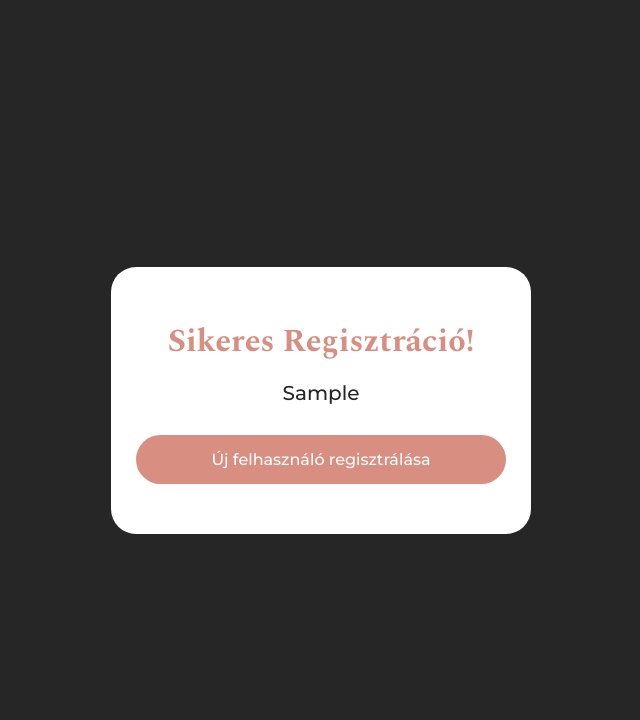
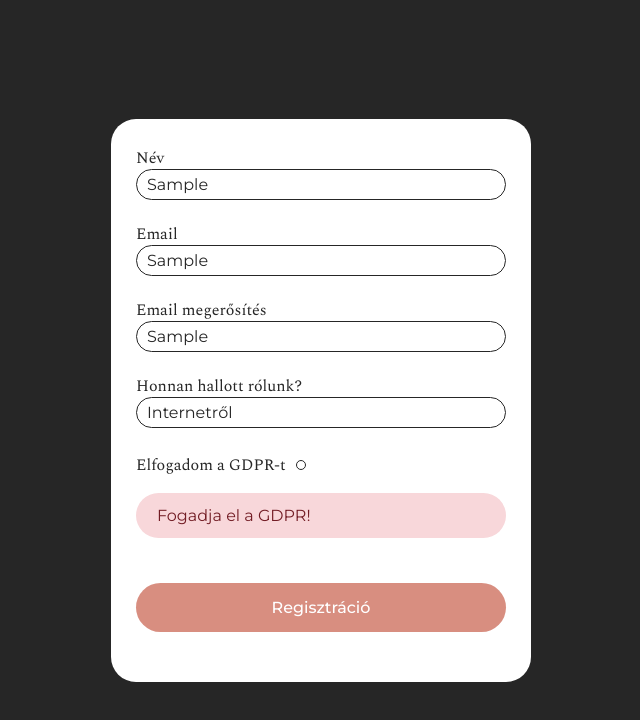
Before and after one commit to Daweed222/white_hair, a plain HTML site: page index.html in a window 1280 px wide. Both pictures are taken after typing "Sample", "Sample", "Sample" into the empty fields and a click on the input "Regisztráció". Shown: the whole page, without its empty margins (319-959 px from the left). Drawn offline with nearby package versions, Linux system fonts and the light colour scheme; a web font is replaced by a local one.

Commit message:
dropdown, gdpr, form submit, refactor

```diff
--- a/assets/script/script.js
+++ b/assets/script/script.js
@@ -9,6 +9,8 @@ const defaultErrorObject = () => ({
     emailErrorMessage: [],
     emailConfirmError: false,
     emailConfirmErrorMessage: [],
+    gdprError: false,
+    gdprErrorMessage: [],
 });
 
 // Function to return the Default User Data Object
@@ -17,7 +19,7 @@ const defaultUserData = () => ({
     email: '',
     emailConfirm: '',
     referal: '',
-    gdpr: '',
+    gdpr: false,
 });
 
 // Validate the given User Data
@@ -47,8 +49,14 @@ const validate = (userData = {}) => {
         errorObject.emailConfirmErrorMessage.push('Erősítse meg email címét!');
     }
 
+    // Validate GDPR
+    if (!userData?.gdpr) {
+        errorObject.gdprError = true;
+        errorObject.gdprErrorMessage.push('Fogadja el a GDPR!');
+    };
+
     // Evaluate data
-    if (errorObject.nameError || errorObject.emailError || errorObject.emailConfirmError) {
+    if (errorObject.nameError || errorObject.emailError || errorObject.emailConfirmError || errorObject.gdprError) {
         buildRegistrationForm(userData, errorObject);
     } else {
         successfullRegistration(userData);
@@ -56,7 +64,8 @@ const validate = (userData = {}) => {
 };
 
 // Build Registration Form
-const buildRegistrationForm = (userData = defaultUserData(), errorObject = defaultErrorObject()) => {
+const buildRegistrationForm = (userData = {}, errorObject = {}) => {
+    let isGdprChecked = userData.gdpr;
 
     // Function that builds the error message container
     const buildErrorMessageContainer = (errorMessage) => {
@@ -89,9 +98,19 @@ const buildRegistrationForm = (userData = defaultUserData(), errorObject = defau
     // Registration Form
     const registrationForm = document.createElement('form');
     registrationForm.classList.add('registration-form');
+    registrationForm.addEventListener('submit', (e) => {
+        e.preventDefault();
+        validate({
+            name: nameInput.value,
+            email: emailInput.value,
+            emailConfirm: emailConfirmInput.value,
+            referal: dropDownSelectedValue.innerHTML,
+            gdpr: isGdprChecked,
+        });
+    });
 
     // Username Wrapper
-    let nameWrapper = document.createElement('div');
+    const nameWrapper = document.createElement('div');
     userData.name ? nameWrapper.classList.add('active') : false;
 
     // Username Label
@@ -123,7 +142,7 @@ const buildRegistrationForm = (userData = defaultUserData(), errorObject = defau
     registrationForm.appendChild(nameWrapper);
 
     /* Email Wrapper */
-    let emailWrapper = document.createElement('div');
+    const emailWrapper = document.createElement('div');
     userData.email ? emailWrapper.classList.add('active') : false;
 
     // Email Label
@@ -155,7 +174,7 @@ const buildRegistrationForm = (userData = defaultUserData(), errorObject = defau
     registrationForm.appendChild(emailWrapper);
 
     /* Email Confirm Wrapper */
-    let emailConfirmWrapper = document.createElement('div');
+    const emailConfirmWrapper = document.createElement('div');
     userData.emailConfirm ? emailConfirmWrapper.classList.add('active') : false;
 
     // Email Confirm Label
@@ -186,6 +205,105 @@ const buildRegistrationForm = (userData = defaultUserData(), errorObject = defau
     // Append Email Confirm Wrapper to Registration Form
     registrationForm.appendChild(emailConfirmWrapper);
 
+    /* Referal Wrapper */
+    const referalWrapper = document.createElement('div');
+    referalWrapper.classList.add('referal-wrapper');
+
+    // Referal Label
+    const referalLabel = document.createElement('label');
+    referalLabel.innerHTML = "Honnan hallott rólunk?"
+    referalLabel.setAttribute('for', 'referal');
+    referalLabel.addEventListener('click', () => false);
+    referalWrapper.appendChild(referalLabel);
+
+    // Dropdown Values
+    const dropDownValues = ['Internetről', 'Televízióból', 'Egyéb helyről']
+
+    // Dropdown Container
+    const dropDownContainer = document.createElement('div');
+    dropDownContainer.classList.add('drop-down-container');
+
+    // Dropdown Selected Value
+    const dropDownSelectedValue = document.createElement('div');
+    dropDownSelectedValue.classList.add('drop-down-selected-value');
+    dropDownSelectedValue.innerHTML = dropDownValues[0];
+    dropDownSelectedValue.addEventListener('click', () => {
+        if (!dropDownContainer.classList.contains('active')) {
+            dropDownContainer.classList.add('active');
+        } else {
+            dropDownContainer.classList.remove('active');
+        }
+    });
+    dropDownContainer.appendChild(dropDownSelectedValue);
+
+    // Dropdown Value Container
+    const dropDownValueContainer = document.createElement('div');
+    dropDownValueContainer.classList.add('drop-down-value-container');
+
+    // Drop Down Values
+    dropDownValues.forEach(value => {
+        let div = document.createElement('div');
+        div.innerHTML = value;
+        div.addEventListener('click', (e) => {
+            dropDownSelectedValue.innerHTML = e.target.innerHTML;
+
+            if (dropDownContainer.classList.contains('active')) {
+                dropDownContainer.classList.remove('active');
+            }
+        });
+
+        dropDownValueContainer.appendChild(div);
+    });
+
+    // Append Dropdown Value Container to Drop Down Container
+    dropDownContainer.appendChild(dropDownValueContainer);
+
+    // Drop Down Container Wrapper to Append Referal Wrapper
+    referalWrapper.appendChild(dropDownContainer);
+
+    // Append Referal Wrapper to Registration Form
+    registrationForm.appendChild(referalWrapper);
+
+    /* GDPR Wrapper */
+    const gdprWrapper = document.createElement('div');
+    gdprWrapper.classList.add('gdpr-wrapper');
+
+    // GDPR Text
+    const gdprText = document.createElement('label');
+    gdprText.innerHTML = 'Elfogadom a GDPR-t';
+    gdprWrapper.appendChild(gdprText);
+
+    // GDPR Checkbox
+    const gdprCheckboxContainer = document.createElement('div');
+    gdprCheckboxContainer.style.position = 'relative';
+    gdprCheckboxContainer.style.display = 'inline';
+
+    const gdprCheckbox = document.createElement('div');
+    gdprCheckbox.classList.add('checkbox');
+    isGdprChecked ? gdprCheckbox.classList.add('active') : false;
+    gdprCheckboxContainer.appendChild(gdprCheckbox);
+
+    gdprWrapper.appendChild(gdprCheckboxContainer);
+    gdprWrapper.addEventListener('click', () => {
+        if (gdprCheckbox.classList.contains('active')) {
+            gdprCheckbox.classList.remove('active');
+            isGdprChecked = false;
+        } else {
+            gdprCheckbox.classList.add('active');
+            isGdprChecked = true;
+        }
+    });
+
+    // Username Error
+    if (errorObject.gdprError) {
+        errorObject.gdprErrorMessage.forEach(errorMessage => {
+            gdprWrapper.appendChild(buildErrorMessageContainer(errorMessage));
+        });
+    };
+
+    // Append GDPR Wrapper to Registration Form
+    registrationForm.appendChild(gdprWrapper);
+
     // Submit Button
     const submitButton = document.createElement('input');
     submitButton.value = "Regisztráció";
@@ -198,6 +316,8 @@ const buildRegistrationForm = (userData = defaultUserData(), errorObject = defau
             name: nameInput.value,
             email: emailInput.value,
             emailConfirm: emailConfirmInput.value,
+            referal: dropDownSelectedValue.innerHTML,
+            gdpr: isGdprChecked,
         });
     });
 
@@ -238,4 +358,4 @@ const successfullRegistration = (userData = {}) => {
     container.appendChild(messageContainer);
 };
 
-buildRegistrationForm();
+buildRegistrationForm(defaultUserData(), defaultErrorObject());
--- a/assets/style/style.css
+++ b/assets/style/style.css
@@ -52,6 +52,39 @@ h2 {
     background: #a96e63;
 }
 
+.checkbox {
+    position: absolute;
+    content: '';
+    width: 10px;
+    height: 10px;
+    border: 1px solid var(--primary);
+    border-radius: 10px;
+    top: 5px;
+    left: 10px;
+    cursor: pointer;
+    transition: 0.25s ease-in-out;
+}
+
+.checkbox.active {
+    border-color: var(--secondary);
+}
+
+.checkbox::after {
+    content: '';
+    background-color: #fff;
+    width: 6px;
+    height: 6px;
+    top: 1px;
+    left: 1px;
+    border-radius: 10px;
+    display: block;
+    position: absolute;
+}
+
+.checkbox.active::after {
+    background-color: var(--secondary);
+}
+
 /* Bootstrap Danger Alert Style */
 .error {
     color: #721c24;
@@ -77,6 +110,10 @@ h2 {
     margin: 0 0 45px;
 }
 
+.registration-form>div.gdpr-wrapper {
+    margin-top: -20px;
+}
+
 .registration-form>div>label {
     position: absolute;
     top: 4px;
@@ -84,19 +121,62 @@ h2 {
     transition: 0.25s;
     font-family: 'Spectral';
     cursor: text;
+    font-weight: 400;
 }
 
-.registration-form>div.active>label {
+.registration-form>div.active>label,
+.registration-form>div.referal-wrapper>label {
     top: -23px;
     left: 0px;
-    font-weight: 700;
 }
 
-.registration-form>div>input {
+.registration-form>div.gdpr-wrapper>label {
+    top: 0;
+    left: 0;
+    position: relative;
+    cursor: pointer;
+}
+
+.registration-form>div>input,
+.drop-down-container .drop-down-selected-value {
     width: 100%;
     padding: 5px 10px;
     border: 1px solid var(--primary);
     border-radius: 25px;
+}
+
+.drop-down-container {
+    position: relative;
+}
+
+.drop-down-container .drop-down-selected-value {
+    cursor: pointer;
+}
+
+.drop-down-container .drop-down-value-container {
+    position: absolute;
+    background: #fff;
+    width: 100%;
+    padding: 0px 0px;
+    border: 1px solid var(--primary);
+    border-radius: 25px;
+    top: 35px;
+    z-index: 2;
+    display: none;
+}
+
+.drop-down-container.active .drop-down-value-container {
+    display: block;
+}
+
+.drop-down-container .drop-down-value-container>div {
+    padding: 10px 10px;
+    cursor: pointer;
+    transition: 0.25s ease-in-out;
+}
+
+.drop-down-container .drop-down-value-container>div:hover {
+    padding-left: 20px;
 }
 
 .registration-message h1 {
```
